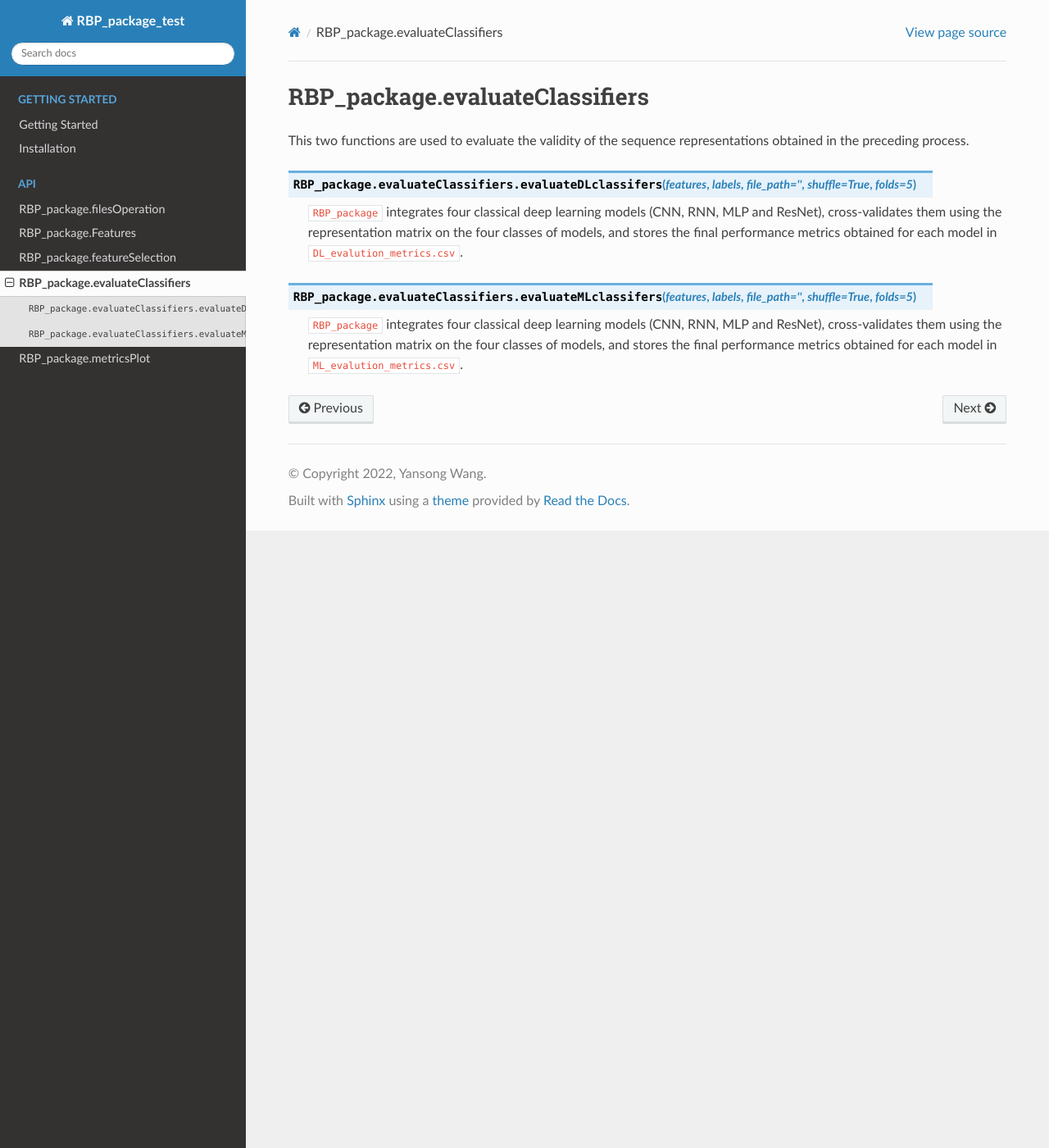
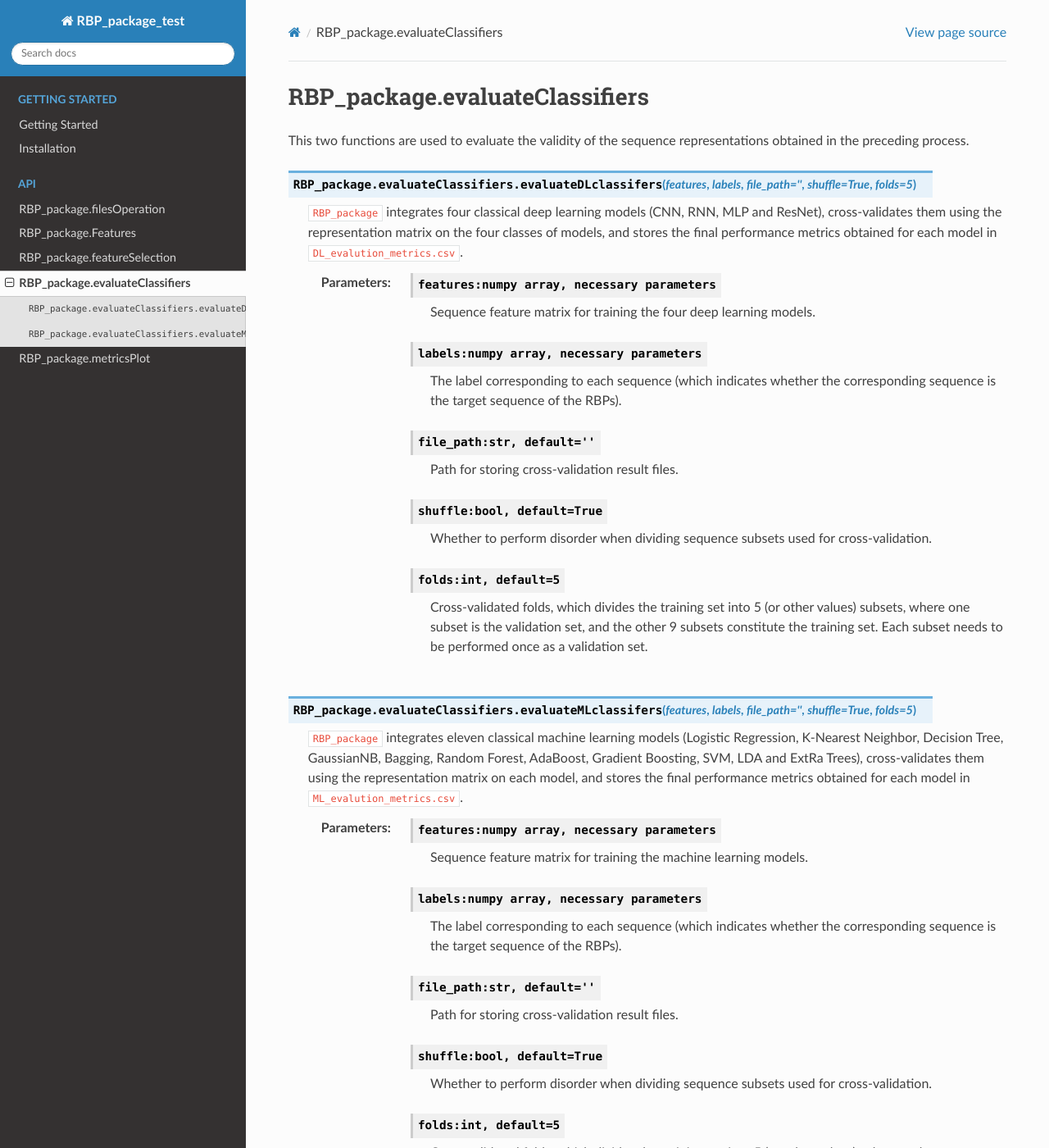
Before and after one commit to no-banana/PyRBP, a Sphinx documentation site: the page built from docs/source/evaluate_classifiers.rst, in a window 1280 px wide and 1400 px high. Shown: the whole window at 82% size. Built offline with Sphinx 7.4.7 and the Read the Docs theme 2.0.0, drawn with Linux system fonts in a browser that asks for light colours; some of the changed text lies outside the part shown.

Commit message:
Add files via upload

```diff
--- a/docs/source/evaluate_classifiers.rst
+++ b/docs/source/evaluate_classifiers.rst
@@ -7,6 +7,49 @@ This two functions are used to evaluate the validity of the sequence representat
 
     ``RBP_package`` integrates four classical deep learning models (CNN, RNN, MLP and ResNet), cross-validates them using the representation matrix on the four classes of models, and stores the final performance metrics obtained for each model in ``DL_evalution_metrics.csv``.
 
+    :Parameters:
+                .. class:: features:numpy array, necessary parameters
+
+                        Sequence feature matrix for training the four deep learning models.
+
+                .. class:: labels:numpy array, necessary parameters
+
+                        The label corresponding to each sequence (which indicates whether the corresponding sequence is the target sequence of the RBPs).
+
+                .. class:: file_path:str, default=''
+
+                        Path for storing cross-validation result files.
+
+                .. class:: shuffle:bool, default=True
+
+                        Whether to perform disorder when dividing sequence subsets used for cross-validation.
+
+                .. class:: folds:int, default=5
+
+                        Cross-validated folds, which divides the training set into 5 (or other values) subsets, where one subset is the validation set, and the other 9 subsets constitute the training set. Each subset needs to be performed once as a validation set.
+
+
 .. py:function:: RBP_package.evaluateClassifiers.evaluateMLclassifers(features, labels, file_path='', shuffle=True, folds=5)
 
-    ``RBP_package`` integrates four classical deep learning models (CNN, RNN, MLP and ResNet), cross-validates them using the representation matrix on the four classes of models, and stores the final performance metrics obtained for each model in ``ML_evalution_metrics.csv``.
+    ``RBP_package`` integrates eleven classical machine learning models (Logistic Regression, K-Nearest Neighbor, Decision Tree, GaussianNB, Bagging, Random Forest, AdaBoost, Gradient Boosting, SVM, LDA and ExtRa Trees), cross-validates them using the representation matrix on each model, and stores the final performance metrics obtained for each model in ``ML_evalution_metrics.csv``.
+
+    :Parameters:
+                .. class:: features:numpy array, necessary parameters
+
+                        Sequence feature matrix for training the machine learning models.
+
+                .. class:: labels:numpy array, necessary parameters
+
+                        The label corresponding to each sequence (which indicates whether the corresponding sequence is the target sequence of the RBPs).
+
+                .. class:: file_path:str, default=''
+
+                        Path for storing cross-validation result files.
+
+                .. class:: shuffle:bool, default=True
+
+                        Whether to perform disorder when dividing sequence subsets used for cross-validation.
+
+                .. class:: folds:int, default=5
+
+                        Cross-validated folds, which divides the training set into 5 (or other values) subsets, where one subset is the validation set, and the other 9 subsets constitute the training set. Each subset needs to be performed once as a validation set.
```
Also changed, not shown: 5 other files.
